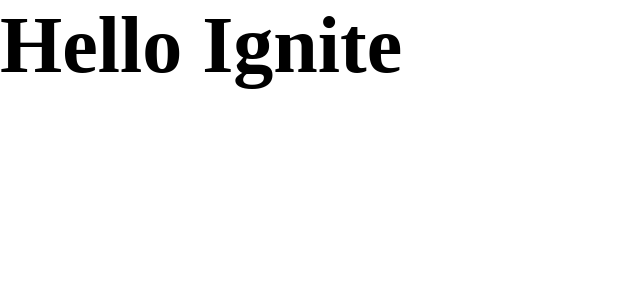
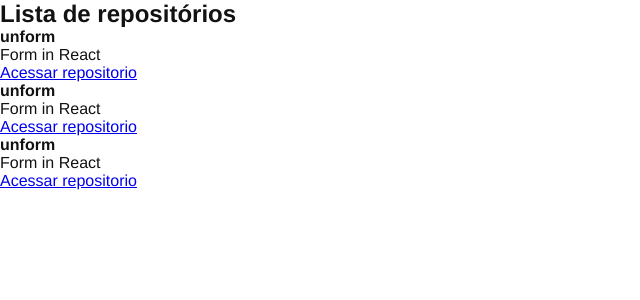
Before and after one commit to wellington-tinho/Bootcamp-Ignite-ReactJS, a React app in the folder 01-github-explorer/: page / in a window 1280 px wide. Shown: the top 300 px of the page, without its empty margins (0-640 px from the left). Built offline with nearby package versions, Linux system fonts and the light colour scheme.

Commit message:
🔧feat: first conponents

```diff
--- a/01-github-explorer/src/App.jsx
+++ b/01-github-explorer/src/App.jsx
@@ -1,5 +1,6 @@
+import { RepositoryList } from './components/RepositoryList'
 import './styles/global.scss'
 
 export function App() {
-  return <h1>Hello Ignite</h1>
+  return <RepositoryList/>
 }
--- /dev/null
+++ b/01-github-explorer/src/components/RepositoryList.jsx
@@ -0,0 +1,26 @@
+export function RepositoryList() {
+  return (
+    <section className="repository-list">
+      <h1>Lista de repositórios</h1>
+      <ul>
+        <li>
+          <strong>unform</strong>
+          <p>Form in React</p>
+          <a href="http://">Acessar repositorio</a>
+        </li>
+
+        <li>
+          <strong>unform</strong>
+          <p>Form in React</p>
+          <a href="http://">Acessar repositorio</a>
+        </li>
+
+        <li>
+          <strong>unform</strong>
+          <p>Form in React</p>
+          <a href="http://">Acessar repositorio</a>
+        </li>
+      </ul>
+    </section>
+  );
+}
--- a/01-github-explorer/src/styles/global.scss
+++ b/01-github-explorer/src/styles/global.scss
@@ -5,9 +5,6 @@
 }
 
 body{
-  font: Arial,Helvetica,sans-serif;
-
-  h1{
-    font-size: 80px;
-  }
+  font: 16px 'Helvetica Neue', Arial, sans-serif;
+  color: #121214;
 }
```
